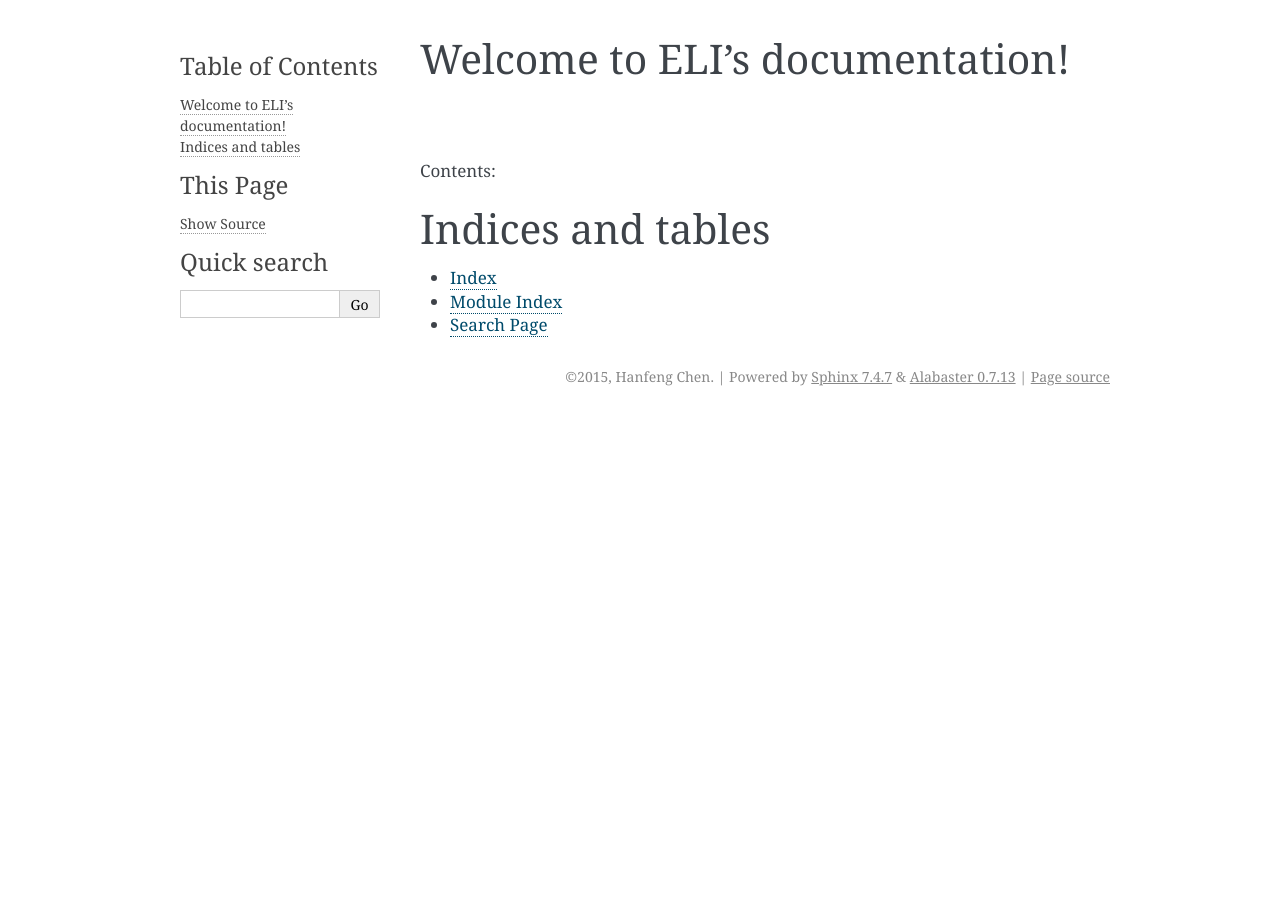
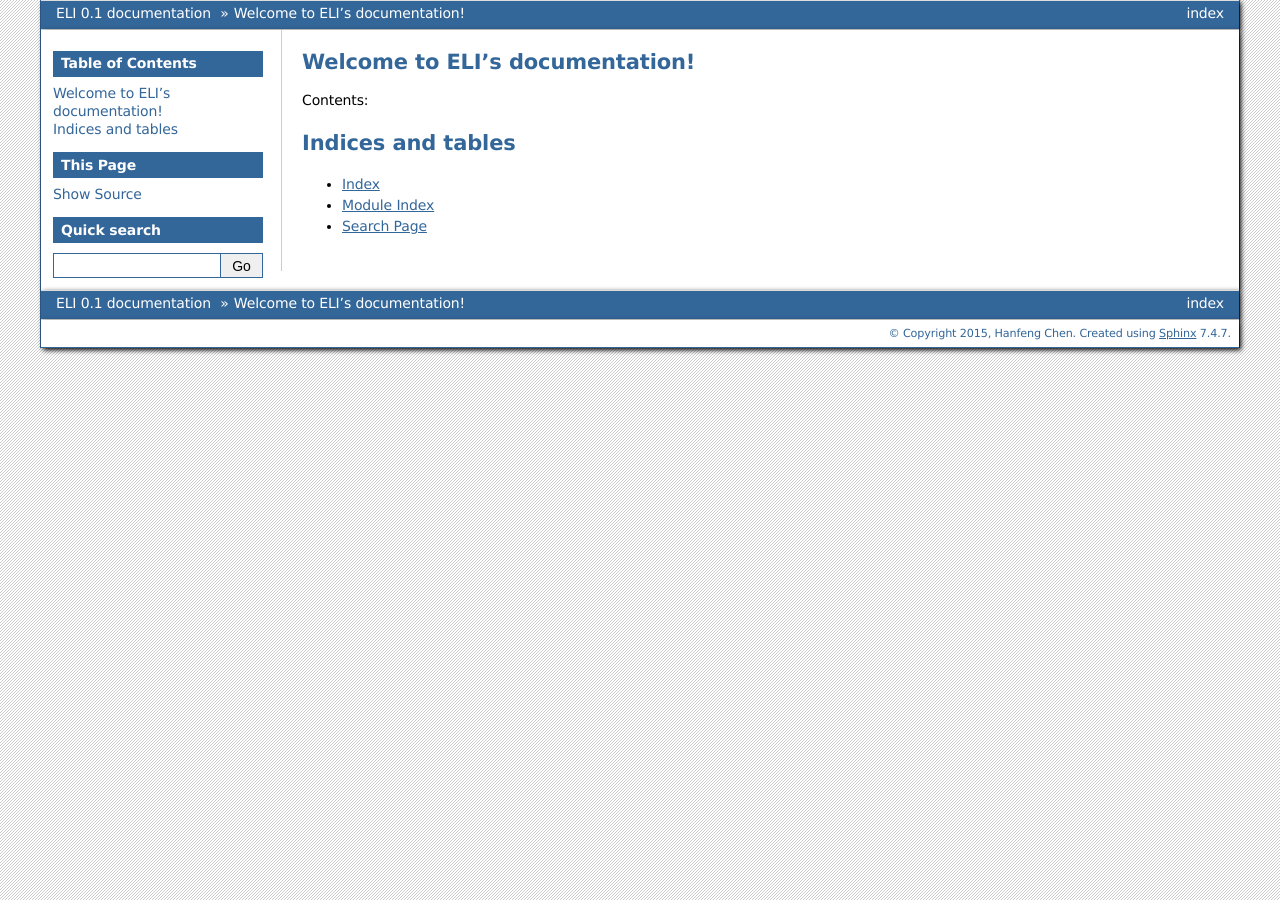
Before and after one commit to wukefe/chf, a Sphinx documentation site: the page built from eli/docs/index.rst, in a window 1280 px wide. Built offline with Sphinx 7.4.7, drawn with Linux system fonts in a browser that asks for light colours; pages that are not in the unit, such as notebooks, are missing from menus.

Commit message:
Change theme

```diff
--- a/eli/docs/conf.py
+++ b/eli/docs/conf.py
@@ -108,7 +108,10 @@
 
 # The theme to use for HTML and HTML Help pages.  See the documentation for
 # a list of builtin themes.
-html_theme = 'alabaster'
+html_theme = 'bizstyle'
+# sphinx_rtd_theme
+# nature
+# from: http://sphinx-doc.org/theming.html
 
 # Theme options are theme-specific and customize the look and feel of a theme
 # further.  For a list of options available for each theme, see the
```
